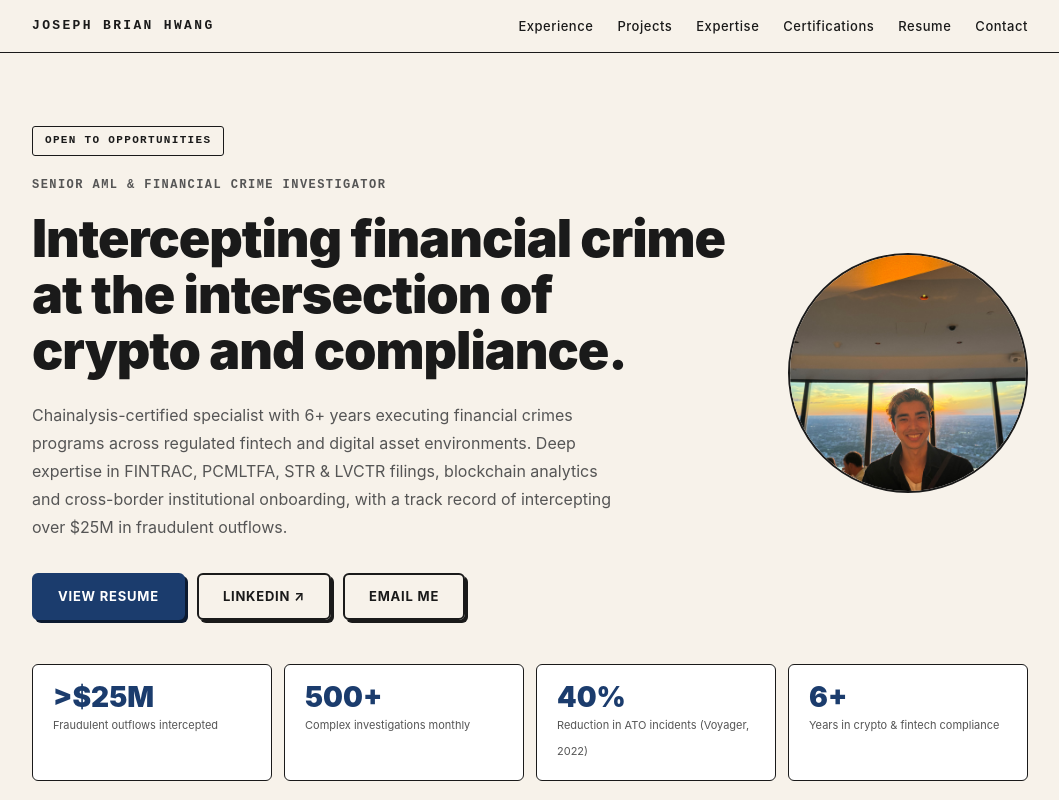
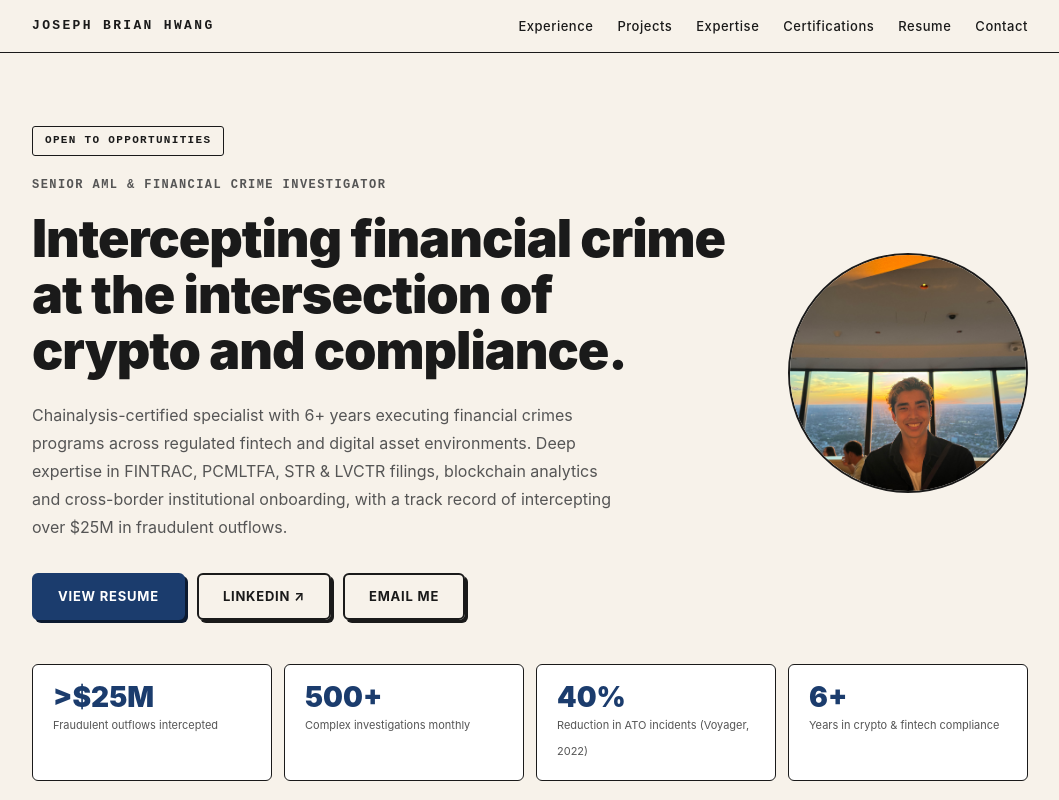
Before and after one commit to fcbrianhwang/fcbrianhwang.github.io, a plain HTML site: page index.html in a window 1280 px wide. Shown: the top 800 px of the page, without its empty margins (110-1169 px from the left). Drawn offline with Linux system fonts and the light colour scheme.

Commit message:
Add files via upload

```diff
--- a/index.html
+++ b/index.html
@@ -173,7 +173,7 @@ footer{border-top:1.5px solid var(--ink);padding:28px 32px;display:flex;align-it
         <a class="btn btn-outline" href="mailto:brian.hwang312@gmail.com">Email Me</a>
       </div>
     </div>
-    <img src="photo.jpg" alt="Joseph Brian Hwang" style="width:240px;height:240px;border-radius:50%;border:2.5px solid #1a1a1a;object-fit:cover;object-position:center 18%;flex-shrink:0;justify-self:end;display:block;" />
+    <img src="photo.jpg" alt="Joseph Brian Hwang" style="width:240px;height:240px;border-radius:50%;border:2.5px solid #1a1a1a;object-fit:cover;object-position:center 32%;flex-shrink:0;justify-self:end;display:block;" />
   </section>
 
   <!-- STATS -->
```
